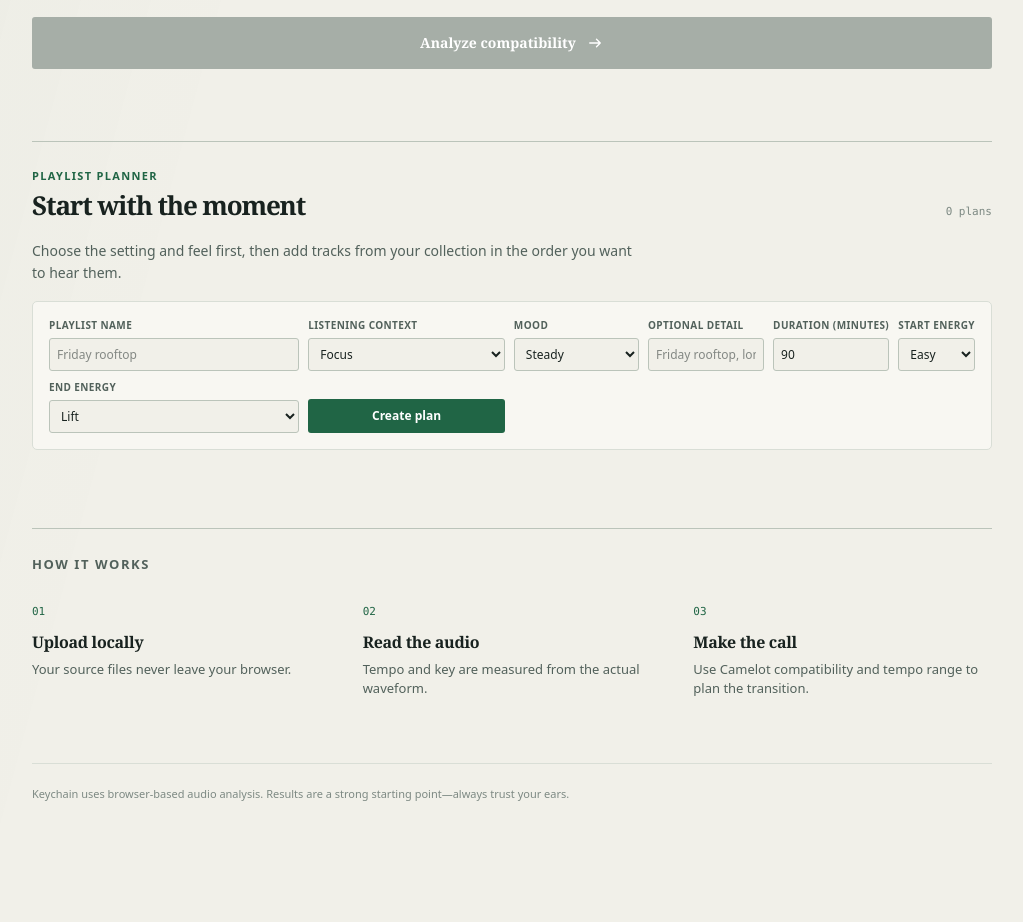
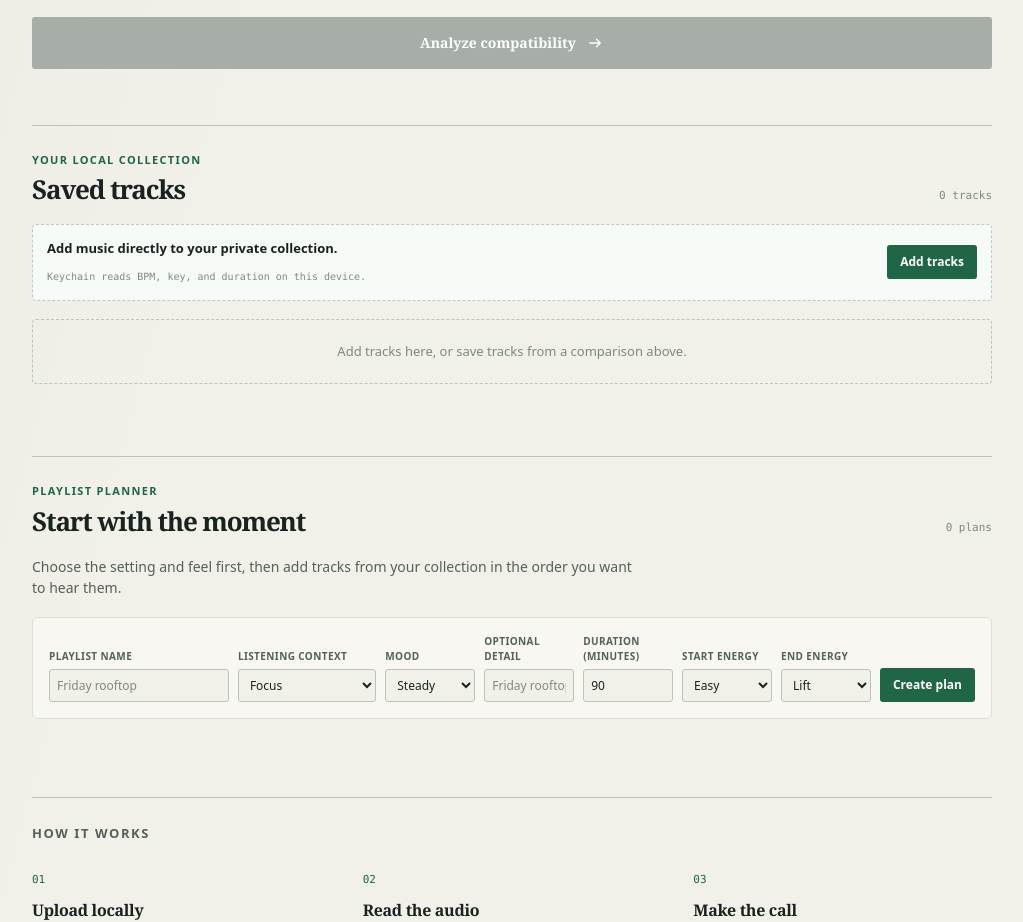
Before and after one commit to jennyy08/Keychain, a Next.js app: page / in a window 1280 px wide. Shown: the part 920-1842 px from the top of the page, without its empty margins (128-1151 px from the left). Before the commit the page ends 1760 px from the top, so only its background shows below. Built offline with nearby package versions, Linux system fonts and the light colour scheme.

Commit message:
polish UI

```diff
--- a/app/globals.css
+++ b/app/globals.css
@@ -293,6 +293,10 @@
     flex-direction: column;
     gap: 4px;
   }
+  .collection-upload-panel {
+    align-items: flex-start;
+    flex-direction: column;
+  }
 }
 .playlist-planner {
   margin-top: 72px;
@@ -308,7 +312,10 @@
 }
 .playlist-form {
   display: grid;
-  grid-template-columns: 1.4fr 1.1fr 0.7fr 0.65fr 0.65fr auto;
+  grid-template-columns: minmax(150px, 1.3fr) minmax(130px, 1fr) repeat(
+      5,
+      minmax(76px, 0.65fr)
+    ) auto;
   gap: 9px;
   align-items: end;
   padding: 16px;
@@ -369,9 +376,9 @@
   color: var(--ink-soft);
   font-size: 12px;
 }
-@media (max-width: 900px) {
+@media (max-width: 1080px) {
   .playlist-form {
-    grid-template-columns: repeat(3, 1fr);
+    grid-template-columns: repeat(4, minmax(0, 1fr));
   }
   .playlist-form .save-button {
     width: max-content;
@@ -414,6 +421,44 @@
   padding-top: 26px;
   border-top: 1px solid var(--line-strong);
 }
+.collection-upload-panel {
+  display: flex;
+  align-items: center;
+  justify-content: space-between;
+  gap: 18px;
+  margin: 0 0 18px;
+  padding: 14px;
+  border: 1px dashed #b8ccb9;
+  border-radius: 4px;
+  background: #f7fbf7;
+}
+.collection-upload-panel p {
+  margin: 0 0 3px;
+  color: var(--ink);
+  font-size: 13px;
+  font-weight: 600;
+}
+.collection-upload-panel small {
+  color: var(--ink-faint);
+  font: 10px var(--font-mono);
+}
+.collection-upload {
+  position: relative;
+  flex: none;
+  align-self: center;
+}
+.collection-upload input {
+  position: absolute;
+  width: 1px;
+  height: 1px;
+  opacity: 0;
+}
+.collection-message {
+  margin: -6px 0 14px;
+  color: var(--green);
+  font-size: 12px;
+  font-weight: 600;
+}
 .saved-track-list {
   display: grid;
   grid-template-columns: repeat(2, 1fr);
@@ -455,6 +500,72 @@
   color: var(--ink);
   font: 700 10px var(--font-mono);
 }
+.track-details {
+  display: flex;
+  align-items: center;
+  gap: 10px;
+  margin-top: 11px;
+}
+.favorite-button,
+.track-note-button {
+  padding: 0;
+  border: 0;
+  background: transparent;
+  color: var(--ink-faint);
+  font: 10px var(--font-mono);
+}
+.favorite-button--active,
+.favorite-button:hover,
+.track-note-button:hover {
+  color: var(--green-dark);
+}
+.rating-control {
+  display: flex;
+  gap: 1px;
+}
+.rating-star {
+  padding: 0;
+  border: 0;
+  background: transparent;
+  color: #c8c6b9;
+  font-size: 14px;
+  line-height: 1;
+}
+.rating-star--active,
+.rating-star:hover {
+  color: #b87927;
+}
+.track-note-form {
+  display: flex;
+  gap: 6px;
+  margin-top: 10px;
+}
+.track-note-form label {
+  flex: 1;
+}
+.track-note-form input {
+  width: 100%;
+  padding: 7px 8px;
+  border: 1px solid var(--line-strong);
+  border-radius: 3px;
+  background: var(--paper);
+  color: var(--ink);
+  font: 11px var(--font-sans);
+}
+.track-note-form button {
+  padding: 7px 9px;
+  border: 1px solid var(--green);
+  border-radius: 3px;
+  background: var(--green);
+  color: #fff;
+  font: 10px var(--font-mono);
+}
+.track-note {
+  margin: 9px 0 0;
+  color: var(--ink-soft);
+  font-size: 11px;
+  line-height: 1.4;
+}
 @media (max-width: 640px) {
   .track-save-strip {
     align-items: flex-start;
@@ -462,6 +573,13 @@
   }
   .saved-track-list {
     grid-template-columns: 1fr;
+  }
+  .collection-upload-panel {
+    align-items: flex-start;
+    flex-direction: column;
+  }
+  .collection-upload {
+    align-self: stretch;
   }
 }
 .file-import {
@@ -562,6 +680,9 @@
   outline: 2px solid rgba(32, 101, 69, 0.16);
 }
 .save-button {
+  display: inline-flex;
+  align-items: center;
+  justify-content: center;
   height: 34px;
   padding: 0 13px;
   border: 0;
@@ -570,6 +691,7 @@
   color: #fff;
   font-size: 12px;
   font-weight: 700;
+  line-height: 1;
   white-space: nowrap;
 }
 .save-button:hover {
--- a/components/HomePage.tsx
+++ b/components/HomePage.tsx
@@ -48,17 +48,17 @@ export default function HomePage() {
   const library = useSyncExternalStore(
     comparisonsStore.subscribe,
     comparisonsStore.read,
-    comparisonsStore.read,
+    comparisonsStore.readServer,
   );
   const tracks = useSyncExternalStore(
     tracksStore.subscribe,
     tracksStore.read,
-    tracksStore.read,
+    tracksStore.readServer,
   );
   const playlists = useSyncExternalStore(
     playlistsStore.subscribe,
     playlistsStore.read,
-    playlistsStore.read,
+    playlistsStore.readServer,
   );
 
   const resetComparisonState = () => {
@@ -223,6 +223,57 @@ export default function HomePage() {
     updateTracks([...additions, ...tracks].slice(0, 100));
     setTracksSaved(true);
   };
+  const addTracksToCollection = async (files: File[]) => {
+    const audioFiles = files.filter(
+      (file) =>
+        file.type.startsWith("audio/") ||
+        /\.(mp3|wav|m4a|aac|ogg|flac)$/i.test(file.name),
+    );
+    if (!audioFiles.length) return "Choose one or more audio files to add.";
+
+    const analyzed = await Promise.allSettled(
+      audioFiles.map(async (file): Promise<TrackResult> => {
+        const audio = await decodeAudioFile(file);
+        const tempo = detectTempo(audio.samples, audio.sampleRate);
+        const key = detectKey(audio.samples, audio.sampleRate);
+        return {
+          fileName: file.name,
+          bpm: tempo.bpm,
+          tempoConfidence: tempo.confidence,
+          key: key.key,
+          mode: key.mode,
+          camelot: toCamelot(key.key, key.mode),
+          keyConfidence: key.confidence,
+          duration: audio.duration,
+        };
+      }),
+    );
+    const successful = analyzed
+      .filter(
+        (result): result is PromiseFulfilledResult<TrackResult> =>
+          result.status === "fulfilled",
+      )
+      .map((result) => result.value);
+    const signature = (track: TrackResult) =>
+      [track.fileName, track.bpm, track.key, track.mode].join("|");
+    const existing = new Set(tracks.map((item) => signature(item.track)));
+    const additions = successful
+      .filter((track) => {
+        const key = signature(track);
+        if (existing.has(key)) return false;
+        existing.add(key);
+        return true;
+      })
+      .map((track) => ({
+        id: crypto.randomUUID(),
+        savedAt: new Date().toISOString(),
+        track,
+      }));
+    if (additions.length) updateTracks([...additions, ...tracks].slice(0, 100));
+    const failures = analyzed.length - successful.length;
+    const skipped = successful.length - additions.length;
+    return `${additions.length ? `Added ${additions.length} track${additions.length === 1 ? "" : "s"}.` : "No new tracks added."}${skipped ? ` ${skipped} already saved.` : ""}${failures ? ` ${failures} file${failures === 1 ? "" : "s"} couldn’t be analyzed.` : ""}`;
+  };
   const createPlaylist = () => {
     const name = playlistDraft.name.trim();
     if (!name) return;
@@ -353,6 +404,12 @@ export default function HomePage() {
             updateLibrary(library.filter((item) => item.id !== id))
           }
           onDeleteTrack={(id) => updateTracks(tracks.filter((item) => item.id !== id))}
+          onUpdateTrack={(id, patch) =>
+            updateTracks(
+              tracks.map((item) => (item.id === id ? { ...item, ...patch } : item)),
+            )
+          }
+          onAddTracks={addTracksToCollection}
           onImport={(file) => void importLibrary(file)}
           onExport={(format) => {
             try {
--- a/components/features/LibrarySection.tsx
+++ b/components/features/LibrarySection.tsx
@@ -1,3 +1,4 @@
+import { useState } from "react";
 import Icon from "@/components/ui/Icon";
 import type { SavedComparison, SavedTrack, TrackResult } from "@/lib/types";
 
@@ -58,10 +59,14 @@ function SavedComparisonCard({
 function SavedTrackCard({
   item,
   onDelete,
+  onUpdate,
 }: {
   item: SavedTrack;
   onDelete: () => void;
+  onUpdate: (patch: Partial<SavedTrack>) => void;
 }) {
+  const [editing, setEditing] = useState(false);
+  const [note, setNote] = useState(item.note ?? "");
   const date = new Intl.DateTimeFormat(undefined, {
     month: "short",
     day: "numeric",
@@ -82,6 +87,69 @@ function SavedTrackCard({
           </span>
           <b>{track.camelot}</b>
         </div>
+        <div className="track-details">
+          <button
+            className={
+              item.favorite
+                ? "favorite-button favorite-button--active"
+                : "favorite-button"
+            }
+            type="button"
+            aria-pressed={item.favorite}
+            onClick={() => onUpdate({ favorite: !item.favorite })}
+          >
+            {item.favorite ? "★ Favorite" : "☆ Favorite"}
+          </button>
+          <div className="rating-control" aria-label={`Rating for ${track.fileName}`}>
+            {[1, 2, 3, 4, 5].map((rating) => (
+              <button
+                key={rating}
+                type="button"
+                aria-label={`Rate ${rating} out of 5`}
+                aria-pressed={item.rating === rating}
+                className={
+                  rating <= (item.rating ?? 0)
+                    ? "rating-star rating-star--active"
+                    : "rating-star"
+                }
+                onClick={() =>
+                  onUpdate({ rating: item.rating === rating ? undefined : rating })
+                }
+              >
+                ★
+              </button>
+            ))}
+          </div>
+          <button
+            className="track-note-button"
+            type="button"
+            onClick={() => setEditing(!editing)}
+          >
+            {editing ? "Done" : item.note ? "Edit note" : "Add note"}
+          </button>
+        </div>
+        {editing && (
+          <form
+            className="track-note-form"
+            onSubmit={(event) => {
+              event.preventDefault();
+              onUpdate({ note: note.trim() || undefined });
+              setEditing(false);
+            }}
+          >
+            <label>
+              <span className="sr-only">Personal note for {track.fileName}</span>
+              <input
+                value={note}
+                onChange={(event) => setNote(event.target.value)}
+                placeholder="Great opener, save for a drive…"
+                maxLength={160}
+              />
+            </label>
+            <button type="submit">Save note</button>
+          </form>
+        )}
+        {item.note && !editing && <p className="track-note">{item.note}</p>}
       </div>
       <button
         className="icon-button"
@@ -108,6 +176,8 @@ export default function LibrarySection({
   onFilterChange,
   onDeleteComparison,
   onDeleteTrack,
+  onUpdateTrack,
+  onAddTracks,
   onImport,
   onExport,
   onSaveTracks,
@@ -124,10 +194,14 @@ export default function LibrarySection({
   onFilterChange: (filter: "all" | "compatible") => void;
   onDeleteComparison: (id: string) => void;
   onDeleteTrack: (id: string) => void;
+  onUpdateTrack: (id: string, patch: Partial<SavedTrack>) => void;
+  onAddTracks: (files: File[]) => Promise<string>;
   onImport: (file: File) => void;
   onExport: (format: "csv" | "json") => void;
   onSaveTracks: () => void;
 }) {
+  const [addingTracks, setAddingTracks] = useState(false);
+  const [collectionMessage, setCollectionMessage] = useState<string | null>(null);
   const visible = library.filter(
     (item) =>
       [
@@ -252,7 +326,6 @@ export default function LibrarySection({
           </button>
         </section>
       )}
-      {tracks.length > 0 && (
       <section className="track-collection" aria-labelledby="track-collection-title">
         <div className="section-heading">
           <div>
@@ -261,17 +334,52 @@ export default function LibrarySection({
           </div>
           <span className="library-count">{tracks.length} tracks</span>
         </div>
+        <div className="collection-upload-panel">
+          <div>
+            <p>Add music directly to your private collection.</p>
+            <small>Keychain reads BPM, key, and duration on this device.</small>
+          </div>
+          <label className="save-button collection-upload">
+            {addingTracks ? "Analyzing tracks…" : "Add tracks"}
+            <input
+              type="file"
+              accept="audio/*,.mp3,.wav,.m4a,.aac,.ogg,.flac"
+              multiple
+              disabled={addingTracks}
+              onChange={async (event) => {
+                const input = event.currentTarget;
+                const files = Array.from(input.files ?? []);
+                input.value = "";
+                if (!files.length) return;
+                setAddingTracks(true);
+                setCollectionMessage(await onAddTracks(files));
+                setAddingTracks(false);
+              }}
+            />
+          </label>
+        </div>
+        {collectionMessage && (
+          <p className="collection-message" role="status">
+            {collectionMessage}
+          </p>
+        )}
+        {tracks.length ? (
           <div className="saved-track-list">
             {tracks.map((item) => (
               <SavedTrackCard
                 key={item.id}
                 item={item}
                 onDelete={() => onDeleteTrack(item.id)}
+                onUpdate={(patch) => onUpdateTrack(item.id, patch)}
               />
             ))}
           </div>
+        ) : (
+          <p className="empty-library">
+            Add tracks here, or save tracks from a comparison above.
+          </p>
+        )}
       </section>
-      )}
     </>
   );
 }
--- a/components/features/PlaylistPlanner.tsx
+++ b/components/features/PlaylistPlanner.tsx
@@ -92,7 +92,8 @@ function getSuggestions(
       );
       const tempo = tempoAdjustment(currentTrack.track.bpm, item.track.bpm);
       const tempoScore = Math.max(0, 30 - Math.abs(tempo.pctChangeNeeded) * 3.75);
-      const score = (harmonic.compatible ? 70 : 0) + tempoScore;
+      const personalScore = (item.favorite ? 14 : 0) + (item.rating ?? 0) * 3;
+      const score = (harmonic.compatible ? 70 : 0) + tempoScore + personalScore;
       const tempoDetail =
         tempo.pctChangeNeeded === 0
           ? "same tempo"
--- a/lib/localStore.ts
+++ b/lib/localStore.ts
@@ -1,5 +1,6 @@
 type LocalStore<T> = {
   read: () => T[];
+  readServer: () => T[];
   subscribe: (onChange: () => void) => () => void;
   write: (items: T[]) => void;
 };
@@ -25,6 +26,10 @@ export function createLocalStore<T>(key: string): LocalStore<T> {
     return cachedItems;
   };
 
+  // Local storage is unavailable during SSR. Keeping the initial snapshot empty
+  // lets React hydrate the server markup first, then load browser-only data.
+  const readServer = () => empty;
+
   const subscribe = (onChange: () => void) => {
     const notify = (event: Event) => {
       if (event.type !== "storage" || (event as StorageEvent).key === key) {
@@ -48,5 +53,5 @@ export function createLocalStore<T>(key: string): LocalStore<T> {
     window.dispatchEvent(new Event(eventName));
   };
 
-  return { read, subscribe, write };
+  return { read, readServer, subscribe, write };
 }
--- a/lib/types.ts
+++ b/lib/types.ts
@@ -25,6 +25,9 @@ export type SavedTrack = {
   id: string;
   savedAt: string;
   track: TrackResult;
+  rating?: number;
+  favorite?: boolean;
+  note?: string;
 };
 
 export type PlaylistProject = {
```
Lines whose indentation alone changed are shown as unchanged.
